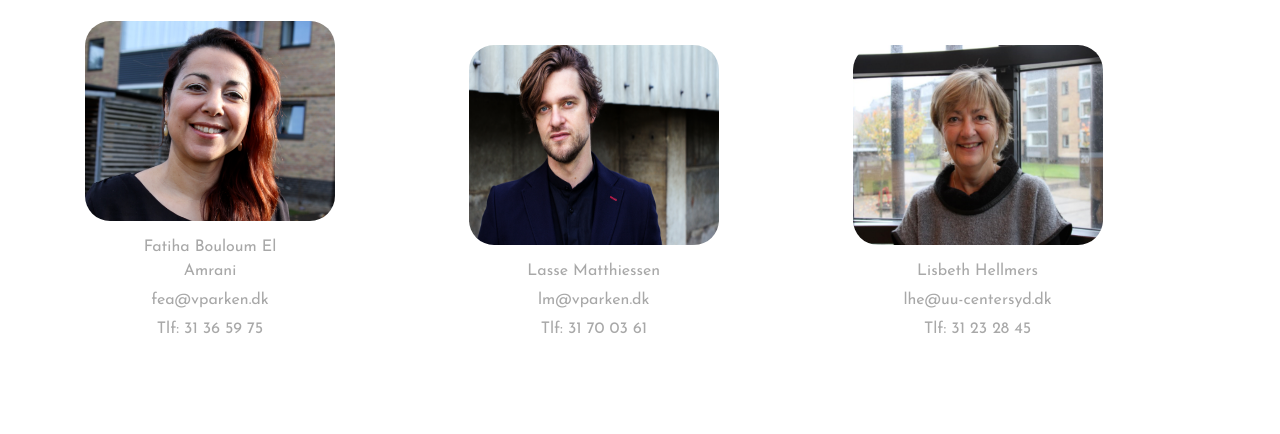
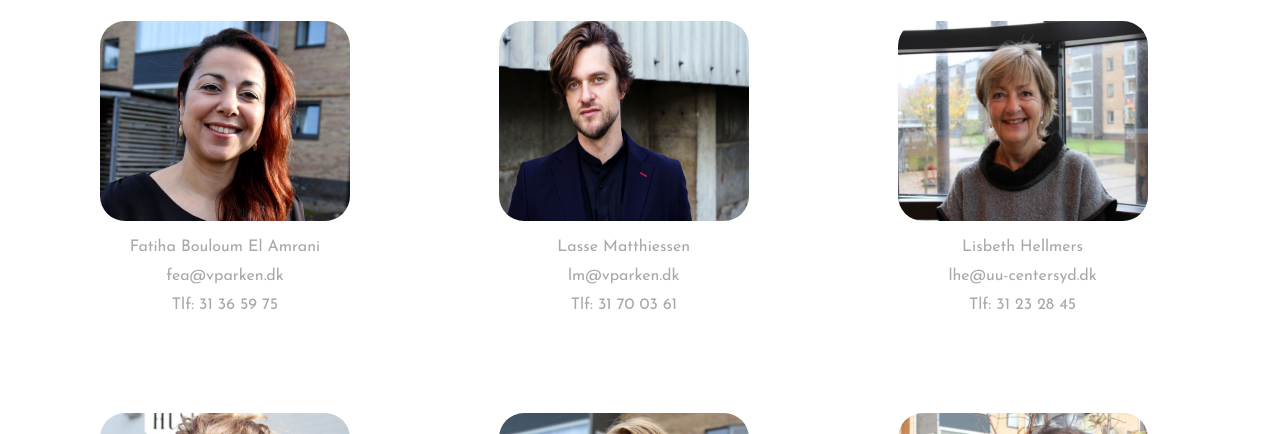
Before and after one commit to beratbaki/vparken, a plain HTML site: page kontakt.html in a window 1280 px wide. Shown: the part 287-721 px from the top of the page. Drawn offline with Linux system fonts and the light colour scheme; a web font is replaced by a local one.

Commit message:
Update style.css

```diff
--- a/style.css
+++ b/style.css
@@ -76,7 +76,7 @@ i.fa.fa-facebook-square.fa-2x
 {
 	color: #a8a8a8;
 	font-size: 300%;
-	margin-left: 45%;
+	margin-left: 40%;
 }
 
 i.fa.fa-instagram{
@@ -158,7 +158,7 @@ figure{
 	display: inline-block;
 	text-align: center;
 	margin: 1em 3.5vw;
-	margin-left: 80px;
+	margin-left: 60px;
 	margin-top: 80px;
 	padding: 0;
 }
@@ -254,8 +254,8 @@ h3 {
   color: #a8a8a8;
 }
 p {
-margin-left: 20%;
-margin-right: 20%;
+margin-left: 10%;
+margin-right: 10%;
 font-family: "Josefin Sans", sans-serif;
 color: #a8a8a8;
 line-height: 150%;
@@ -314,13 +314,15 @@ figure img{
 	height: 200px;
 	border-radius: 25px;
 }
+
 figure{
 	display: inline-block;
 	text-align: center;
 	margin: 1em 3.5vw;
-	margin-left: 85px;
+	margin-left: 100px;
 	margin-top: 80px;
-	padding: 0;}
+	padding: 0;
+}
 
 /* FACEBOOK */
 i.fa.fa-facebook-square.fa-2x {
@@ -330,6 +332,7 @@ i.fa.fa-facebook-square.fa-2x {
   margin-top: 0%;
   margin-bottom: 2%;
 }
+
 i.fa.fa-instagram {
   font-size: 300%;
   color: #a8a8a8;
```
